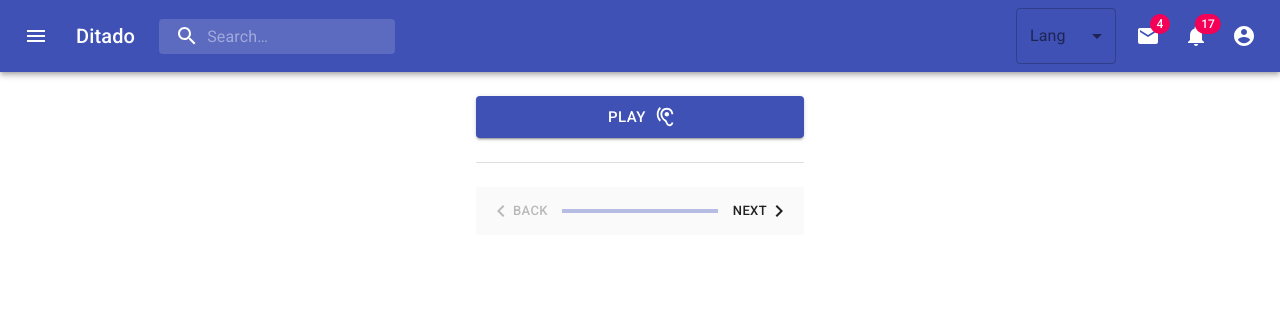
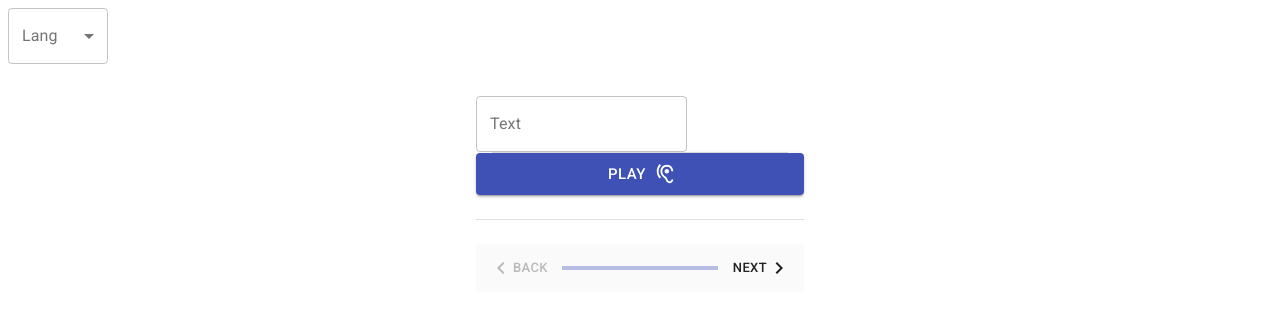
Before and after one commit to orivelton/ditado, a React (Create React App) app: page / in a window 1280 px wide. Shown: the top 312 px of the page. Built offline with nearby package versions, Linux system fonts and the light colour scheme.

Commit message:
chore: remove header

```diff
--- a/src/App.js
+++ b/src/App.js
@@ -2,11 +2,11 @@ import React from 'react';
 import Container from '@material-ui/core/Container';
 
 import Play from './components/Play';
-import Header from './components/Header';
+import Lang from './components/Lang';
 
 const  App = () => (
   <>
-    <Header />
+    <Lang />
     <Container maxWidth="sm">
       <div className="App">
         <Play />
--- a/src/components/Play.js
+++ b/src/components/Play.js
@@ -1,6 +1,6 @@
 import React, { useState } from 'react';
 
-import Button from '@material-ui/core/Button';
+import { Button, TextField} from '@material-ui/core';
 import { makeStyles } from '@material-ui/core/styles';
 import HearingIcon from '@material-ui/icons/Hearing';
 import Divider from '@material-ui/core/Divider';
@@ -53,13 +53,15 @@ const Play = () => {
     <>
       <div className={classes.root}>
         <div className={classes.section}>
+          <TextField id="outlined-basic" label="Text" variant="outlined" />
+          <Divider variant="middle" />
           <Button
             variant="contained"
             color="primary"
             size="large"
             className={classes.button}
             endIcon={<HearingIcon />}
-            onClick={() => speakText(Words[count].text)}
+            onClick={() => speakText('Maria')}
           >
             Play
           </ Button>
```
